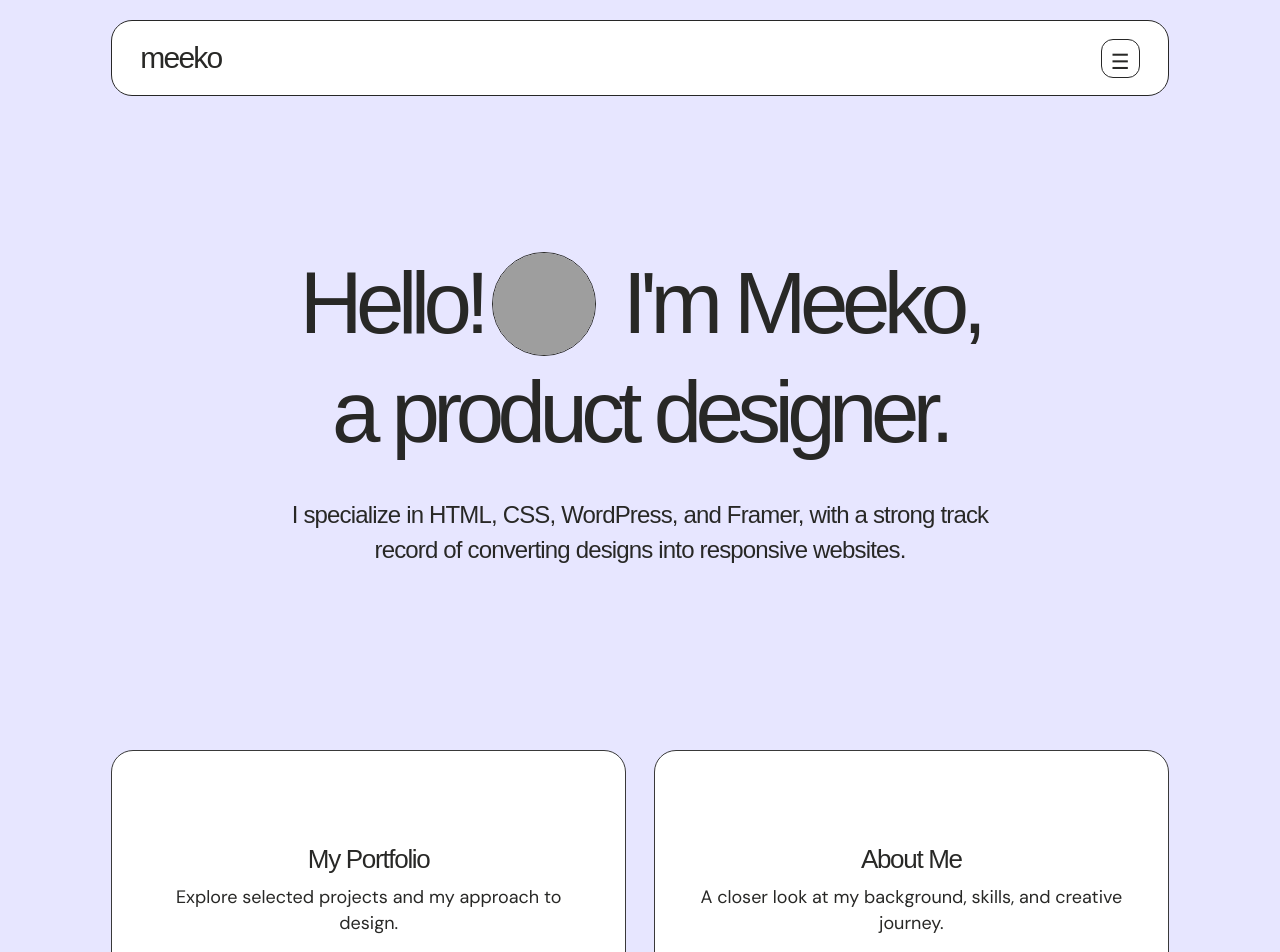
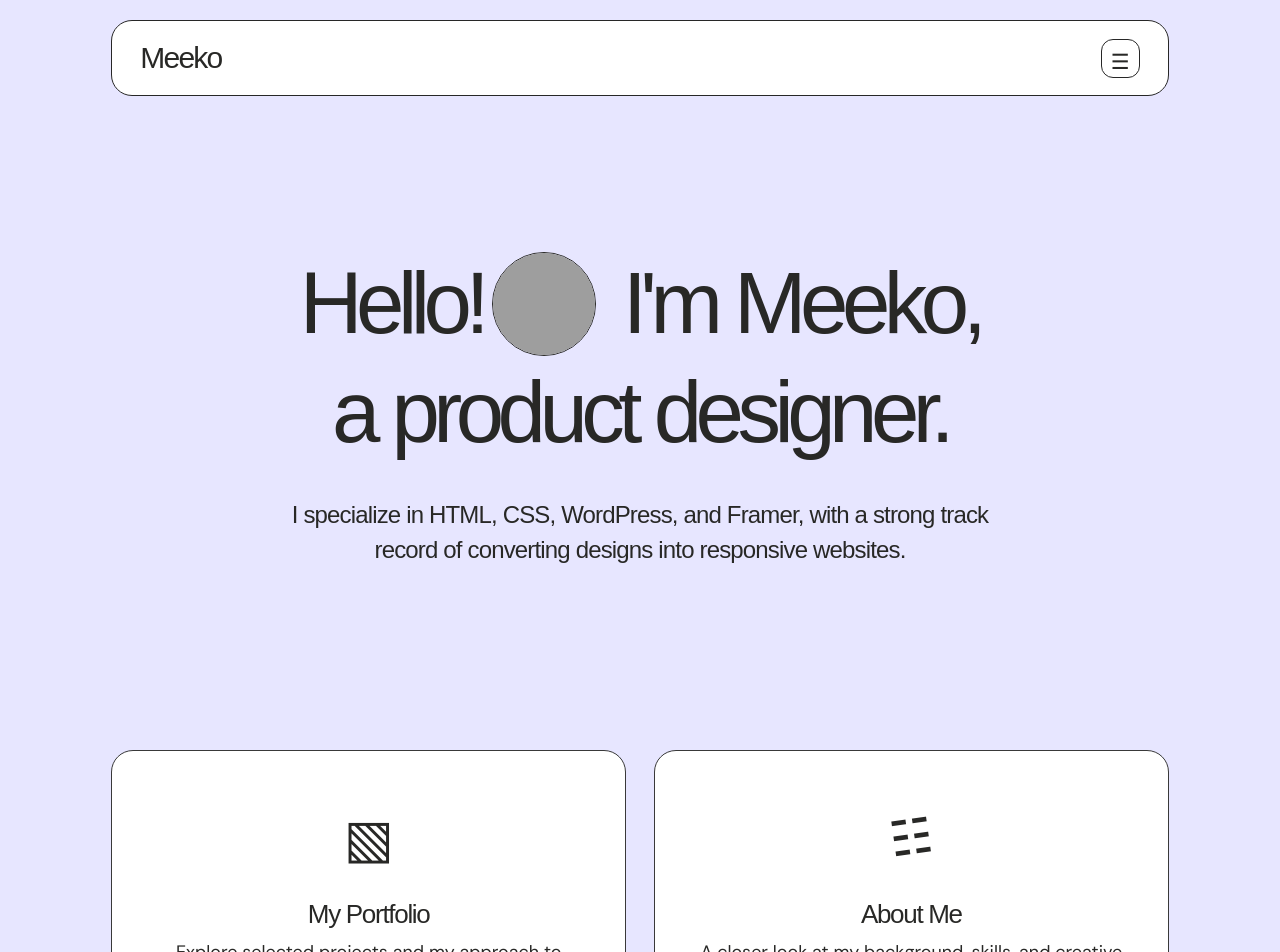
Before and after one commit to adagala/portfolio, a Next.js app: page / in a window 1280 px wide. Shown: the top 952 px of the page. Built offline with nearby package versions, Linux system fonts and the light colour scheme; grey boxes are pictures that could not be loaded; a web font is replaced by a local one.

Commit message:
fix: match Framer service card iconography

```diff
--- a/pages/index.tsx
+++ b/pages/index.tsx
@@ -19,7 +19,7 @@ const Home: NextPage = () => (
     </Head>
     <main>
       <header className="top">
-        <a className="logo" href="#top">meeko<span>.</span></a>
+        <a className="logo" href="#top">Meeko</a>
         <nav><a href="#work">Work</a><a href="#about">About</a><a href="#blog">Blog</a><a href="#contact">Contact</a></nav>
         <button className="menu" aria-label="Open menu">☰</button>
       </header>
@@ -32,7 +32,7 @@ const Home: NextPage = () => (
       </section>
 
       <section className="quick-links">
-        {[['My Portfolio','Explore selected projects and my approach to design.','#work'],['About Me','A closer look at my background, skills, and creative journey.','#about'],['Contact Me','Let’s work together to bring your ideas and vision to life.','#contact']].map(([title,text,href],i) => <a href={href} key={title}><small>0{i + 1}</small><h3>{title}</h3><p>{text}</p><b>↗</b></a>)}
+        {[['My Portfolio','Explore selected projects and my approach to design.','#work'],['About Me','A closer look at my background, skills, and creative journey.','#about'],['Contact Me','Let’s work together to bring your ideas and vision to life.','#contact']].map(([title,text,href],i) => <a href={href} key={title}><i className={'card-icon icon-' + i} aria-hidden="true">{i === 0 ? '▧' : i === 1 ? '☷' : '✉'}</i><small>0{i + 1}</small><h3>{title}</h3><p>{text}</p><b>→</b></a>)}
       </section>
 
       <section className="works" id="work">
@@ -139,6 +139,16 @@ const Home: NextPage = () => (
       .work-copy h3{font:500 32px Arial,sans-serif}.work-copy a{border:1px solid #2a2a2a;border-radius:999px;padding:12px 17px}
       @media(max-width:700px){.top{left:20px;right:20px}.hero{min-height:650px;padding:110px 24px 70px}.hero-copy h1{font-size:56px}.hero-copy h1 img{width:68px;height:68px;margin:0 3px 8px}.hero-copy .lede{font-size:19px}.quick-links{display:block;padding:0 20px 50px}.quick-links a,.quick-links a:nth-child(3){min-height:0;margin-bottom:16px;padding:42px 20px}.work-art{height:330px}.work-copy{display:block}.work-copy a{display:inline-block;margin-top:14px}}
 
+
+      .quick-links .card-icon{display:grid;place-items:center;margin:0 auto 31px;font-style:normal;font-size:53px;line-height:1;height:62px;color:#282826}
+      .quick-links .icon-1{font-size:48px;transform:rotate(-8deg)}
+      .quick-links .icon-2{font-size:47px}
+      .quick-links h3{margin:0 0 10px}
+      .quick-links a:nth-child(3) .card-icon{margin-bottom:19px}
+      .quick-links a:nth-child(3) h3{margin-top:0}
+      .quick-links a:hover .card-icon{transform:translateY(-5px) rotate(3deg)}
+      .quick-links .card-icon{transition:transform .35s cubic-bezier(.2,.7,.2,1)}
+
     `}</style>
   </>
 );
```
